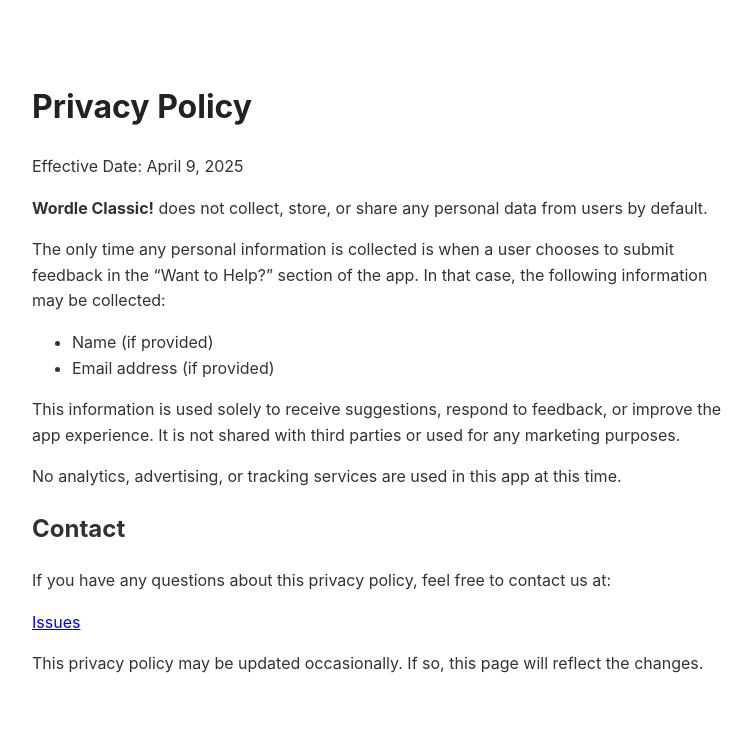
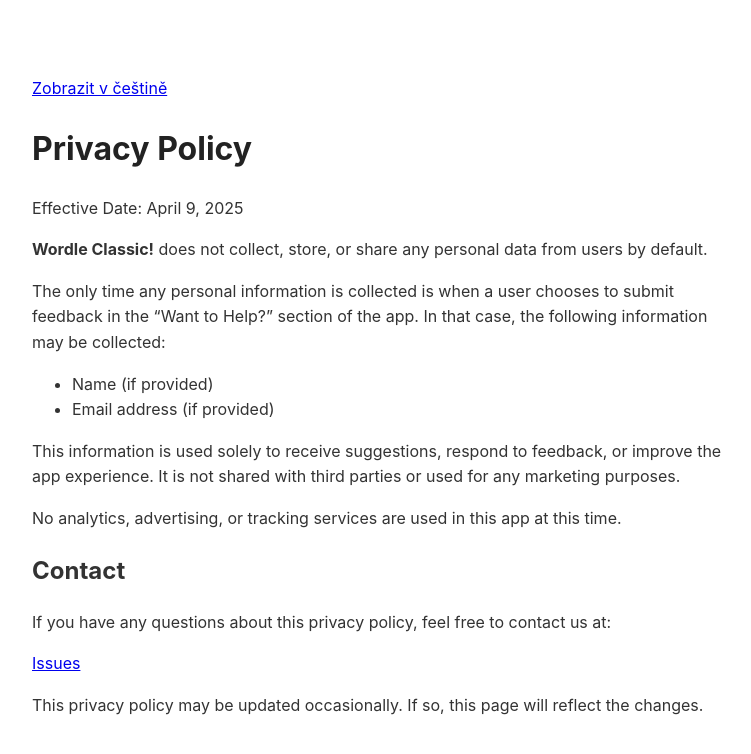
Before and after one commit to KrystofSlama/Wordle-Classic, a plain HTML site: page docs/privacy/privacy.html in a window 1280 px wide. Shown: the whole page, without its empty margins (258-1009 px from the left). Drawn offline with Linux system fonts and the light colour scheme.

Commit message:
Update and rename docs/privacy.html to docs/privacy/privacy.html

```diff
--- a/docs/privacy.html
+++ b/docs/privacy/privacy.html
@@ -21,6 +21,8 @@
   </style>
 </head>
 <body>
+  <p><a href="privacy-cs.html">Zobrazit v češtině</a></p>
+
   <h1>Privacy Policy</h1>
   <p>Effective Date: April 9, 2025</p>
 
```
